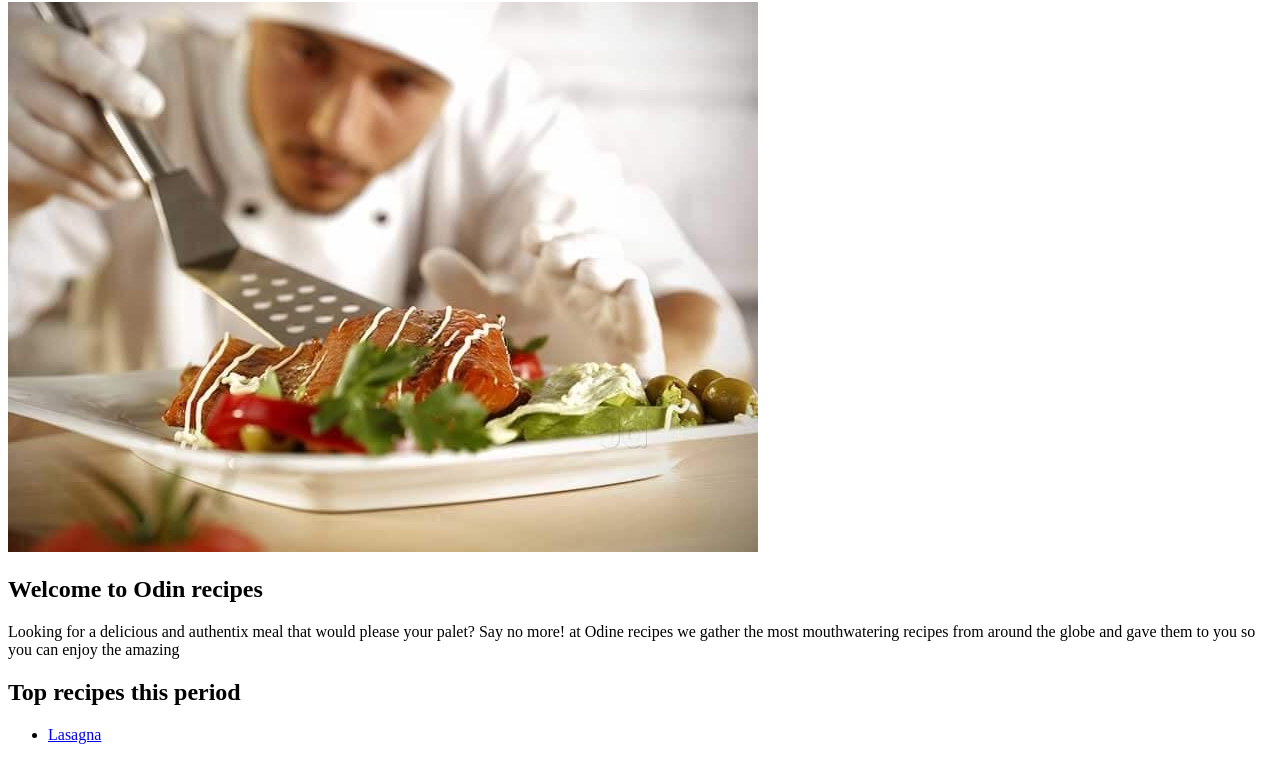
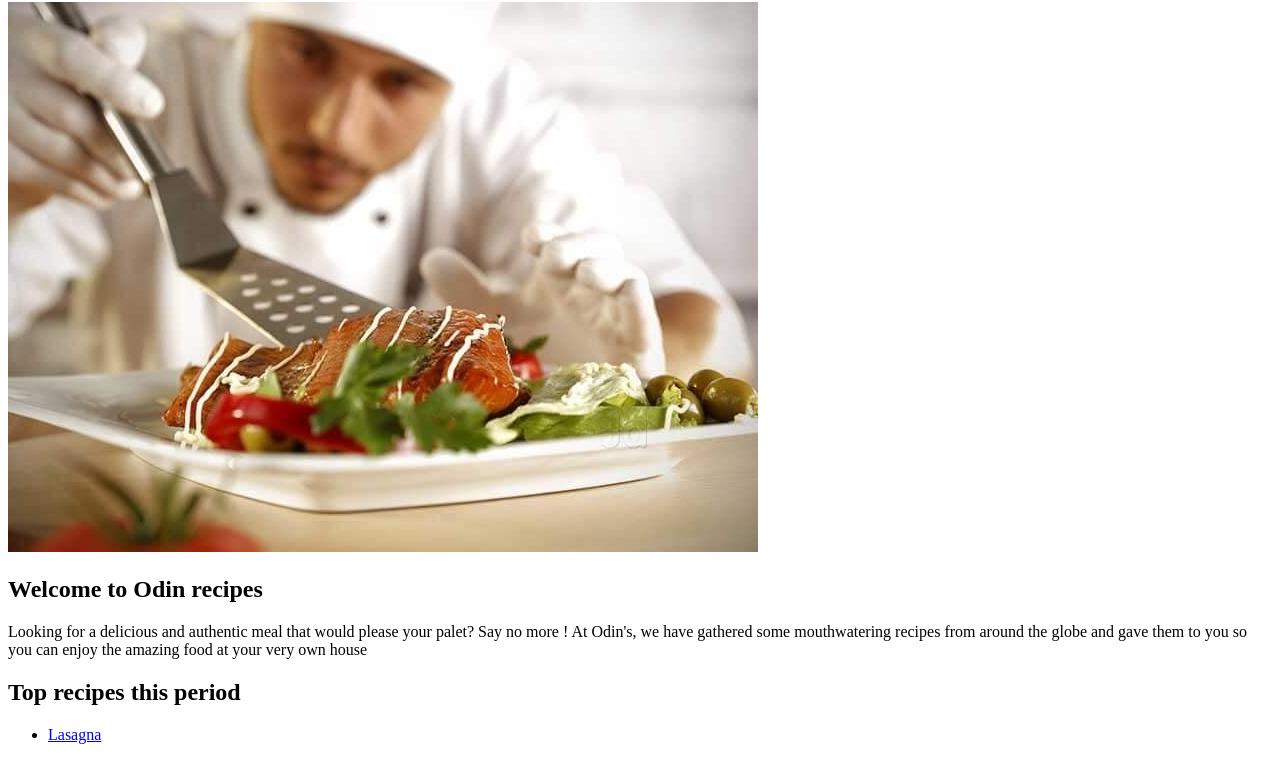
Before and after one commit to MalekSalah/odin-recipe, a plain HTML site: page index.html in a window 1280 px wide. Shown: the part 78-838 px from the top of the page. Drawn offline with Linux system fonts and the light colour scheme.

Commit message:
Correct typos

```diff
--- a/index.html
+++ b/index.html
@@ -10,7 +10,7 @@
 
         <!--Welcoming word-->
         <h2>Welcome to Odin recipes</h2>
-        <p>Looking for a delicious and authentix meal that would please your palet? Say no more! at Odine recipes we gather the most mouthwatering recipes from around the globe and gave them to you so you can enjoy the amazing</p>
+        <p>Looking for a delicious and authentic meal that would please your palet? Say no more ! At Odin's, we have gathered some mouthwatering recipes from around the globe and gave them to you so you can enjoy the amazing food at your very own house</p>
 
         <h2>Top recipes this period</h2>
         <!--List of recipes-->
```
